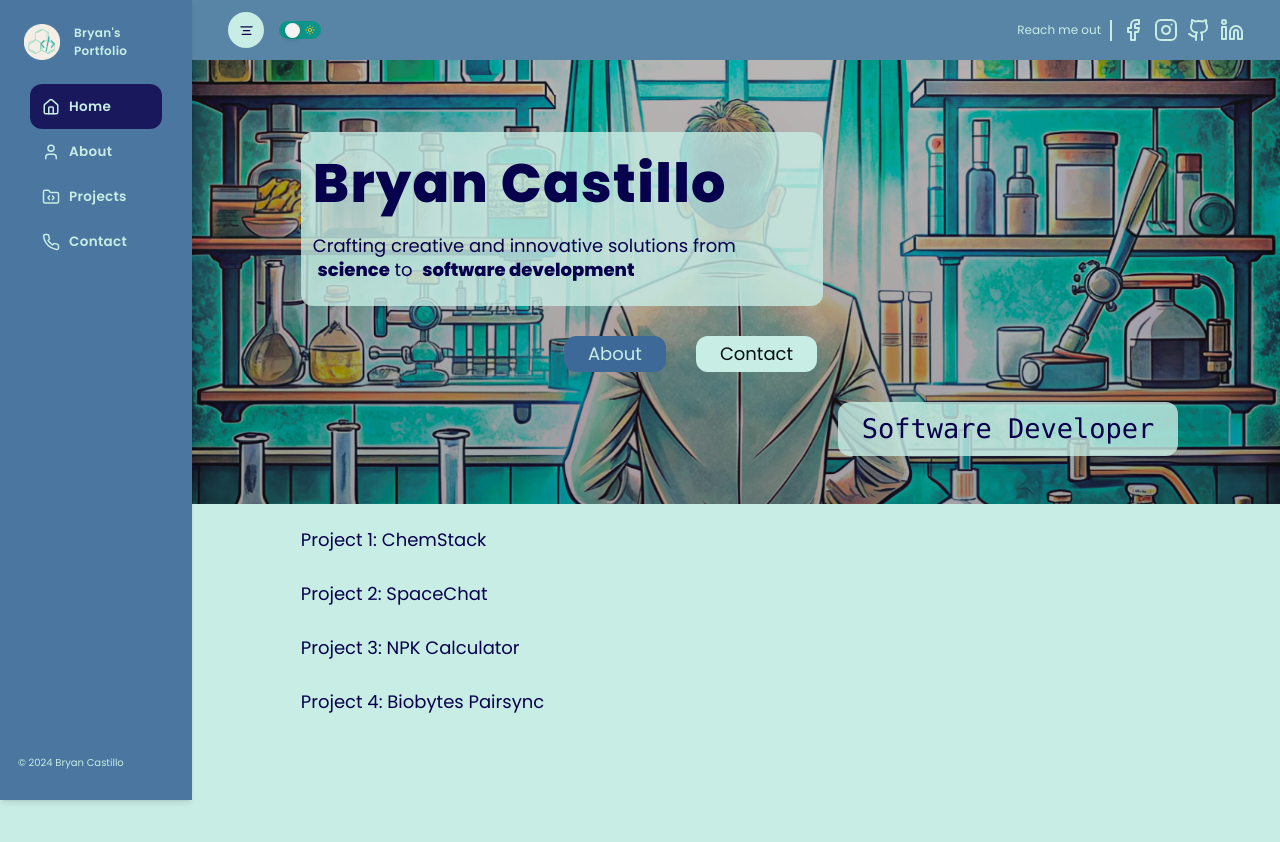
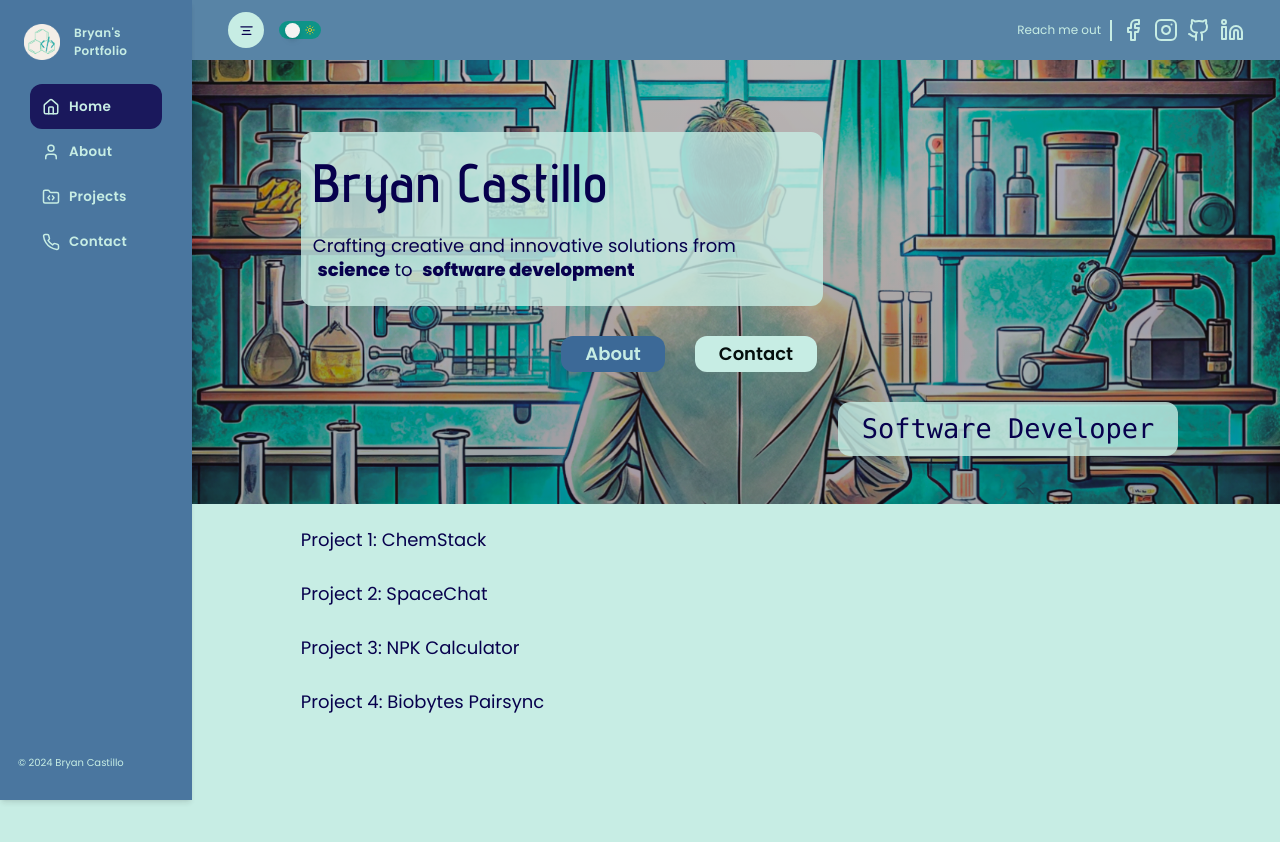
Before and after one commit to bryancastillo10/portfolio, a Next.js app: page / in a window 1280 px wide. Shown: the top 842 px of the page. Built offline with nearby package versions, Linux system fonts and the light colour scheme; no server answers.

Commit message:
ReusableButton

```diff
--- a/src/app/(components)/Hero/index.tsx
+++ b/src/app/(components)/Hero/index.tsx
@@ -2,6 +2,8 @@
 import { useAppSelector } from "@/app/redux";
 import HeroBg from "@/asset/HeroMainBG.png";
 import TopProjects from "@/app/(components)/Hero/TopProjects";
+import { adventPro } from "@/utils/font";
+import Button from "@/app/(reusables)/Button";
 
 const Hero = () => {
     const theme = useAppSelector((state)=> state.global.theme);
@@ -23,7 +25,7 @@ const Hero = () => {
             <div className={`my-4 md:p-4 flex flex-col gap-4 text-center md:text-left  rounded-2xl
               ${isSidebarCollapse ? "md:max-w-[50%]":"md:max-w-[60%]"}
               ${theme ? "bg-secondary":"bg-primary/80"}`}>
-              <h1 className={`mt-8 md:mt-4 font-bold text-5xl lg:text-7xl tracking-wide`}>
+              <h1 className={`mt-8 md:mt-4 font-bold text-7xl tracking-wide ${adventPro.className}`}>
                 Bryan Castillo
               </h1>
               <div className="min-w-fit md:max-w-full py-4 ">
@@ -37,8 +39,8 @@ const Hero = () => {
 
             {/* Hero CTA */}
             <div className={`flex flex-col md:flex-row justify-end gap-x-6 pt-4 max-w-[80%] mx-auto md:mx-0 ${isSidebarCollapse ? "md:max-w-[50%]":"md:max-w-[60%]"}`}>
-              <button className="min-w-fit m-2 px-8 py-2 text-2xl rounded-2xl bg-light-secondary text-primary">About</button>
-              <button className="min-w-fit m-2 px-8 py-2 text-2xl rounded-2xl bg-primary text-dark-primary">Contact</button>
+              <Button action={()=>{}} variant="primary">About</Button>
+              <Button action={()=>{}} variant="secondary">Contact</Button>
             </div>
           </div>
 
--- /dev/null
+++ b/src/app/(reusables)/Button.tsx
@@ -0,0 +1,31 @@
+import { ReactNode } from "react";
+
+interface ButtonProps {
+    children:ReactNode;
+    variant?:string;
+    action:()=> void;
+}
+
+const Button = ({children,variant,action}:ButtonProps) => {
+    const getBtnStyle = (variant:string) => {
+        switch(variant){
+            case 'primary':
+                return "bg-light-secondary text-primary hover:scale-110 hover:bg-primary hover:text-light-secondary";
+            case 'secondary':
+                return "bg-primary text-dark-primary hover:scale-110 hover:bg-dark-primary hover:text-primary";
+            default:
+                return "bg-sky-600 text-slate-100 hover:scale-110 hover:bg-teal-500";
+        }
+    }
+    return (
+        <button
+        onClick={action}
+        className={`min-w-fit m-2 px-8 py-2 text-2xl font-semibold rounded-2xl
+        duration-500 ease-in-out
+        ${getBtnStyle(variant!)}`}>
+            {children}
+        </button>
+  )
+}
+
+export default Button;
--- /dev/null
+++ b/src/utils/font.ts
@@ -0,0 +1,6 @@
+import { Advent_Pro } from "next/font/google";
+
+export const adventPro = Advent_Pro({
+    subsets:['latin'],
+    weight:['600']
+})
```
